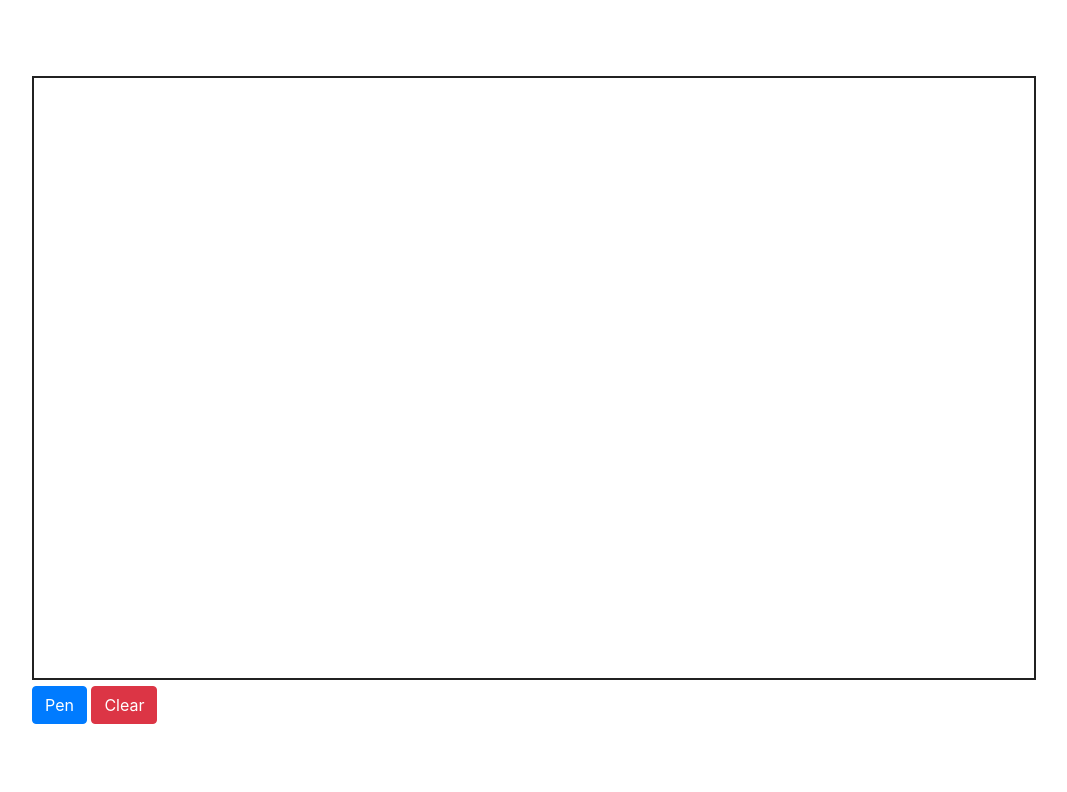
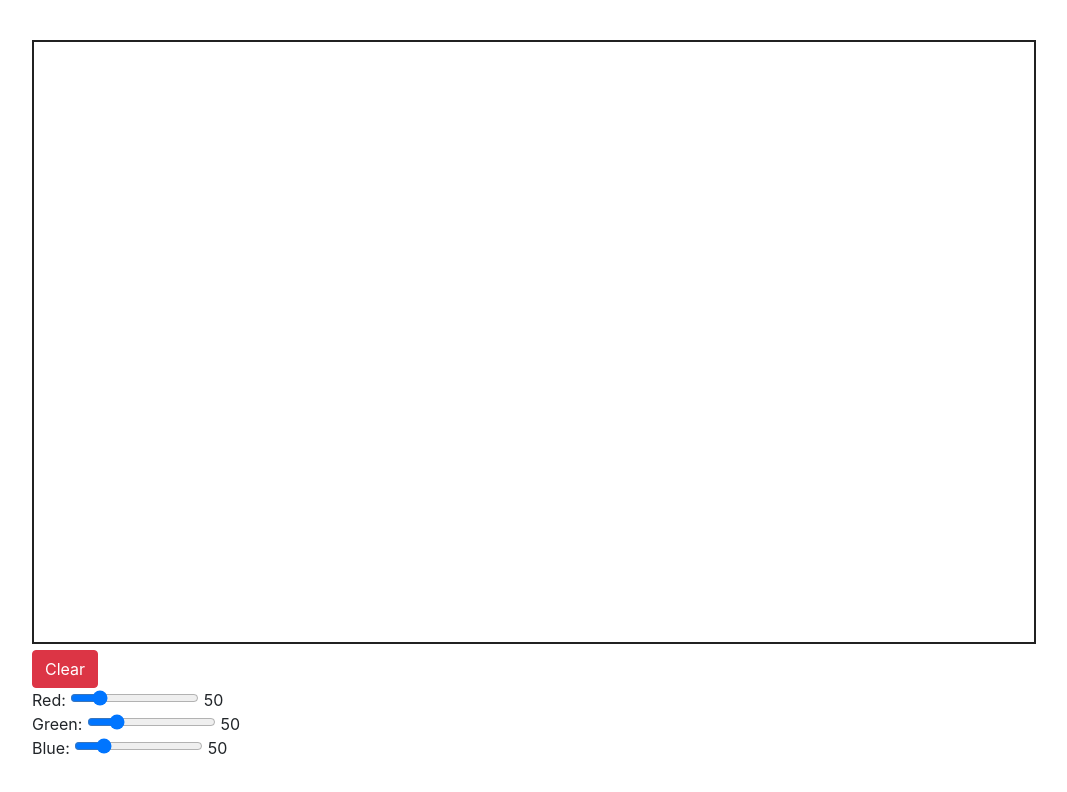
Before and after one commit to yeahlolnice/js-paint-app, a plain HTML site: page index.html in a window 1280 px wide. Shown: the whole page, without its empty margins (106-1173 px from the left). Drawn offline with nearby package versions, Linux system fonts and the light colour scheme.

Commit message:
RGB slider ready for color changing

```diff
--- a/index.html
+++ b/index.html
@@ -10,10 +10,23 @@
 <body>
     <div class="painter">
         <canvas width="1000px" height="600px" id="paint"></canvas>
-        <button class="btn btn-primary">Pen</button>
-        <button class="btn btn-danger">Clear</button>
+        <button class="btn btn-danger" onclick="Clear()">Clear</button>
+        <div class="slidecontainer">
+            Red:
+            <input type="range" min="0" max="255" value="50" class="slider" id="redSlider">
+            <span id="redVal"></span>
+        </div>
+        <div class="slidecontainer">
+            Green:
+            <input type="range" min="0" max="255" value="50" class="slider" id="greenSlider">
+            <span id="greenVal"></span>
+        </div>
+        <div class="slidecontainer">
+            Blue:
+            <input type="range" min="0" max="255" value="50" class="slider" id="blueSlider">
+            <span id="blueVal"></span>
+        </div>
     </div>
-
     <script defer src="main.js"></script>
 </body>
 </html>
--- a/main.js
+++ b/main.js
@@ -1,3 +1,10 @@
+let redSlider = document.getElementById("redSlider");
+let greenSlider = document.getElementById("greenSlider");
+let blueSlider = document.getElementById("blueSlider");
+let redVal = document.getElementById("redVal");
+let greenVal = document.getElementById("greenVal");
+let blueVal = document.getElementById("blueVal");
+
 let paint = document.querySelector('#paint');
 let ctx = paint.getContext("2d");
 let x = 0;
@@ -7,12 +14,12 @@ let style = "#212121";
 let isDrawing = false;
 
 
-
 paint.addEventListener('mousedown', e => {
     x = e.clientX - rect.left;
     y = e.clientY - rect.top;  // gets mouse pos relative to the canvase
     isDrawing = true;
 })
+
 
 paint.addEventListener('mousemove', e => {
     if (isDrawing === true) {
@@ -21,6 +28,29 @@ paint.addEventListener('mousemove', e => {
         y = e.clientY - rect.top; // tracking where the mouse is going when holding down the mouse click
     }
 })
+
+
+// sliders value on sceen
+//update slider value
+redVal.innerHTML = redSlider.value;
+redSlider.oninput = function() {
+  redVal.innerHTML = this.value;
+}
+greenVal.innerHTML = greenSlider.value;
+greenSlider.oninput = function() {
+    greenVal.innerHTML = this.value;
+}
+blueVal.innerHTML = blueSlider.value;
+blueSlider.oninput = function() {
+    blueVal.innerHTML = this.value;
+}
+
+
+
+function Clear() {
+    ctx.clearRect(0, 0, paint.width, paint.height);
+}
+
 
 paint.addEventListener('mouseup', e => {
     x = e.clientX - rect.left;
```
